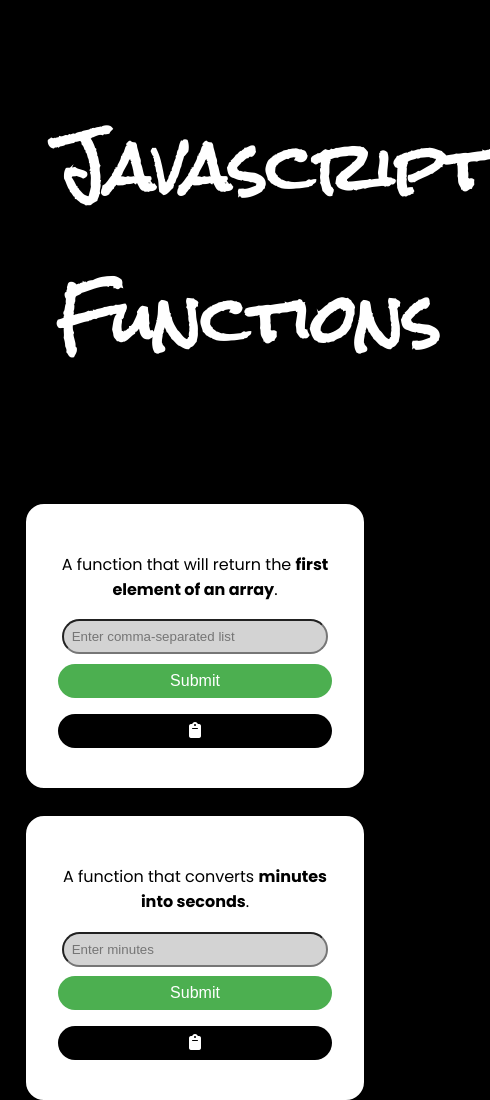
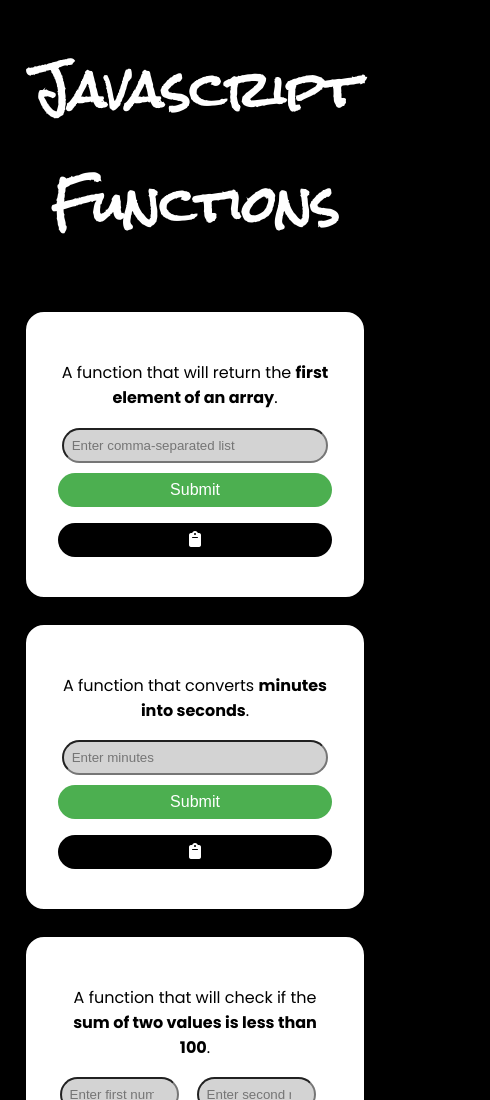
Before and after one commit to marjoriekohn/code-solutions, a website: page index.html in a window 390 px wide. Shown: the top 1100 px of the page, 490 px wide, since content can reach past the window. Drawn offline with Linux system fonts and the light colour scheme.

Commit message:
adjust title for mobile view

```diff
--- a/main.css
+++ b/main.css
@@ -9,8 +9,8 @@
     font-family: 'Rock Salt', 'Poppins', sans-serif;
     color: #FFF;
     text-align: center;
-    padding: 3rem;
-    font-size: 4rem;
+    /*padding: 3rem;*/
+    font-size: 3rem;
 }
 
 .container {
```
